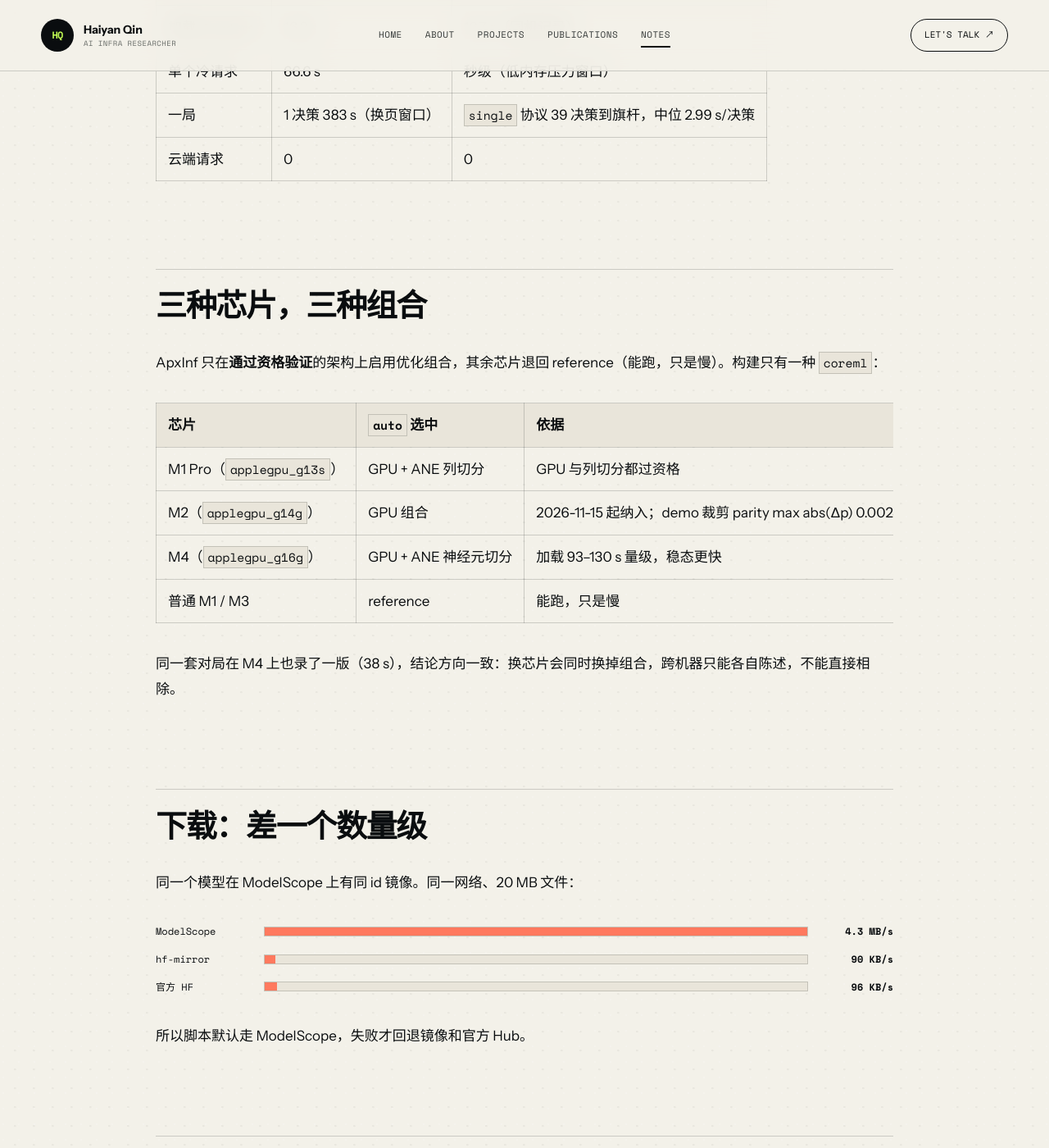
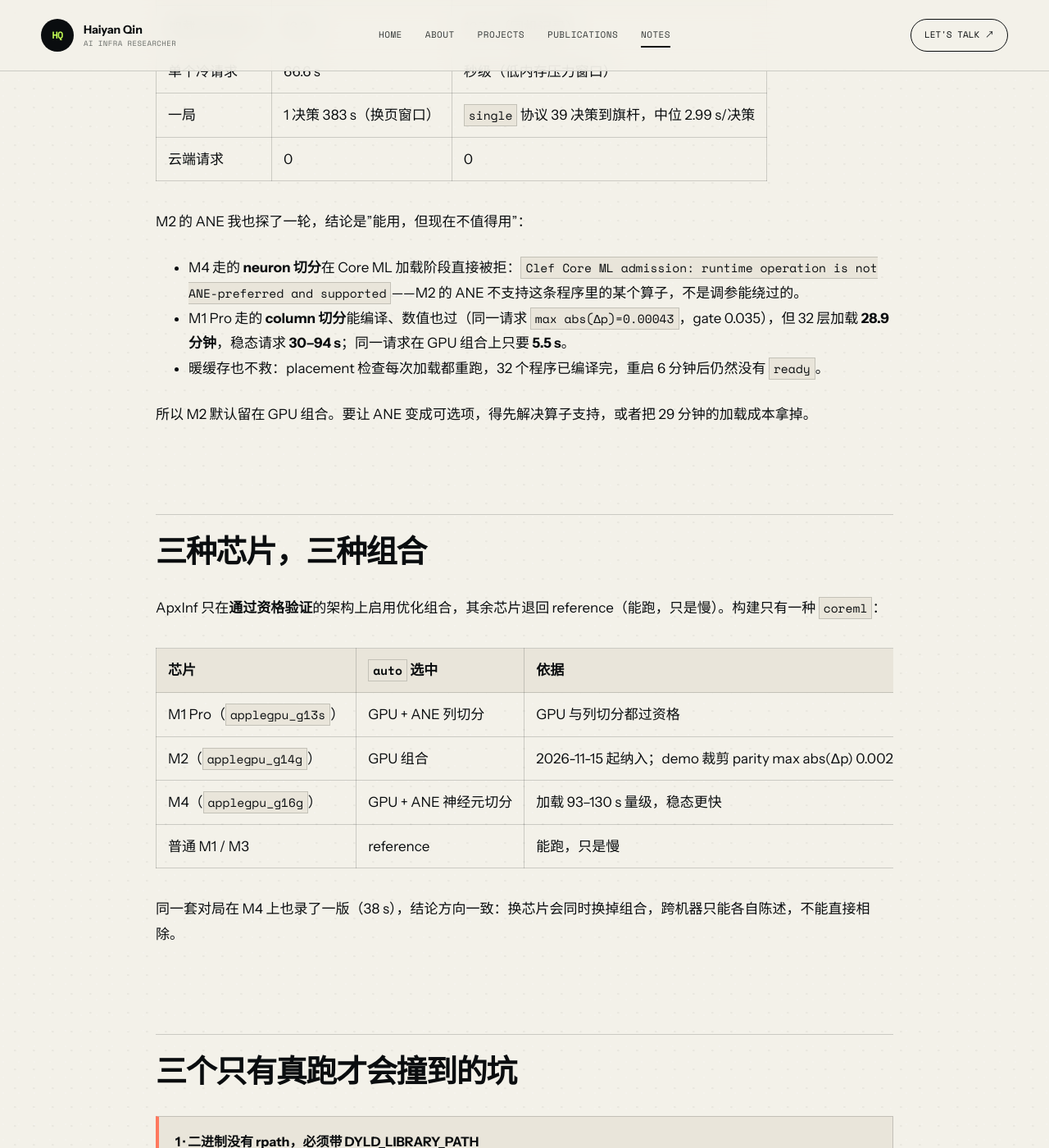
Before and after one commit to qhy991/qhy991.github.io, a Jekyll site: the page built from _posts/2026-11-15-mario-clef-on-apple-silicon.md, in a window 1280 px wide and 1400 px high, scrolled down 4913 px. Shown: the whole window at 82% size. Built offline with Jekyll 4.4.1, drawn with Linux system fonts in a browser that asks for light colours.

Commit message:
Drop the download-speed section; record the M2 ANE probe
The article no longer argues about ModelScope vs Hub throughput. The M2
section now reports the Neural Engine probe: the neuron split is rejected by
Core ML admission, the column split loads in 28.9 min and answers a request
in 30-94 s against 5.5 s on the GPU composition, and a warm cache does not
skip the placement check.

```diff
--- a/_posts/2026-11-15-mario-clef-on-apple-silicon.md
+++ b/_posts/2026-11-15-mario-clef-on-apple-silicon.md
@@ -89,6 +89,14 @@ M2 之前一直落在 reference 组合上，慢到不适合演示。这次把它
 | 一局 | 1 决策 383 s（换页窗口） | `single` 协议 39 决策到旗杆，中位 2.99 s/决策 |
 | 云端请求 | 0 | 0 |
 
+M2 的 ANE 我也探了一轮，结论是"能用，但现在不值得用"：
+
+- M4 走的 **neuron 切分**在 Core ML 加载阶段直接被拒：`Clef Core ML admission: runtime operation is not ANE-preferred and supported`——M2 的 ANE 不支持这条程序里的某个算子，不是调参能绕过的。
+- M1 Pro 走的 **column 切分**能编译、数值也过（同一请求 `max abs(Δp)=0.00043`，gate 0.035），但 32 层加载 **28.9 分钟**，稳态请求 **30–94 s**；同一请求在 GPU 组合上只要 **5.5 s**。
+- 暖缓存也不救：placement 检查每次加载都重跑，32 个程序已编译完，重启 6 分钟后仍然没有 `ready`。
+
+所以 M2 默认留在 GPU 组合。要让 ANE 变成可选项，得先解决算子支持，或者把 29 分钟的加载成本拿掉。
+
 ## 三种芯片，三种组合
 
 ApxInf 只在**通过资格验证**的架构上启用优化组合，其余芯片退回 reference（能跑，只是慢）。构建只有一种 `coreml`：
@@ -96,23 +104,11 @@ ApxInf 只在**通过资格验证**的架构上启用优化组合，其余芯片
 | 芯片 | `auto` 选中 | 依据 |
 | --- | --- | --- |
 | M1 Pro（`applegpu_g13s`） | GPU + ANE 列切分 | GPU 与列切分都过资格 |
-| M2（`applegpu_g14g`） | GPU 组合 | 2026-11-15 起纳入；demo 裁剪 parity max abs(Δp) 0.0024（gate 0.035） |
+| M2（`applegpu_g14g`） | GPU 组合 | 2026-11-15 起纳入；demo 裁剪 parity max abs(Δp) 0.0024（gate 0.035）。ANE 见下 |
 | M4（`applegpu_g16g`） | GPU + ANE 神经元切分 | 加载 93–130 s 量级，稳态更快 |
 | 普通 M1 / M3 | reference | 能跑，只是慢 |
 
 同一套对局在 M4 上也录了一版（38 s），结论方向一致：换芯片会同时换掉组合，跨机器只能各自陈述，不能直接相除。
-
-## 下载：差一个数量级
-
-同一个模型在 ModelScope 上有同 id 镜像。同一网络、20 MB 文件：
-
-<div class="bars">
-  <div class="bar-row"><span>ModelScope</span><div class="bar"><i style="width:100%"></i></div><b>4.3 MB/s</b></div>
-  <div class="bar-row"><span>hf-mirror</span><div class="bar"><i style="width:2%"></i></div><b>90 KB/s</b></div>
-  <div class="bar-row"><span>官方 HF</span><div class="bar"><i style="width:2.2%"></i></div><b>96 KB/s</b></div>
-</div>
-
-所以脚本默认走 ModelScope，失败才回退镜像和官方 Hub。
 
 ## 三个只有真跑才会撞到的坑
 
--- a/assets/css/page.css
+++ b/assets/css/page.css
@@ -1168,40 +1168,3 @@
     color: var(--ink);
     font-size: 16px;
 }
-
-.article-content .bars {
-    margin: 2em 0;
-    display: grid;
-    gap: 12px;
-}
-
-.article-content .bar-row {
-    display: grid;
-    grid-template-columns: 120px minmax(0, 1fr) 92px;
-    gap: 12px;
-    align-items: center;
-    font-family: var(--mono);
-    font-size: 12px;
-}
-
-.article-content .bar {
-    position: relative;
-    height: 12px;
-    background: var(--paper-warm);
-    border: 1px solid var(--line);
-}
-
-.article-content .bar i {
-    position: absolute;
-    inset: 0 auto 0 0;
-    background: var(--coral);
-}
-
-.article-content .bar-row b {
-    text-align: right;
-    font-weight: 700;
-}
-
-@media (max-width: 720px) {
-    .article-content .bar-row { grid-template-columns: 92px minmax(0, 1fr) 74px; }
-}
```
